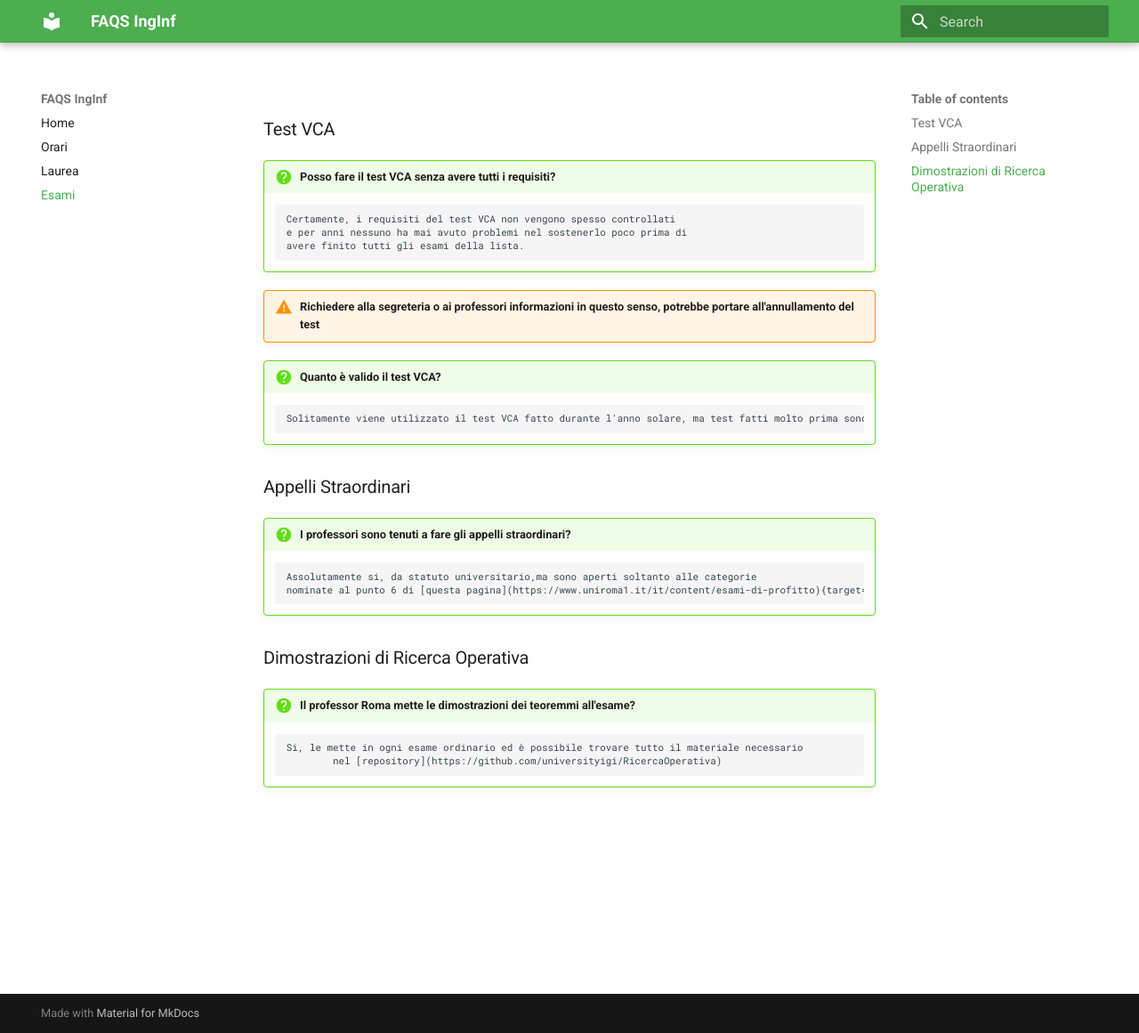
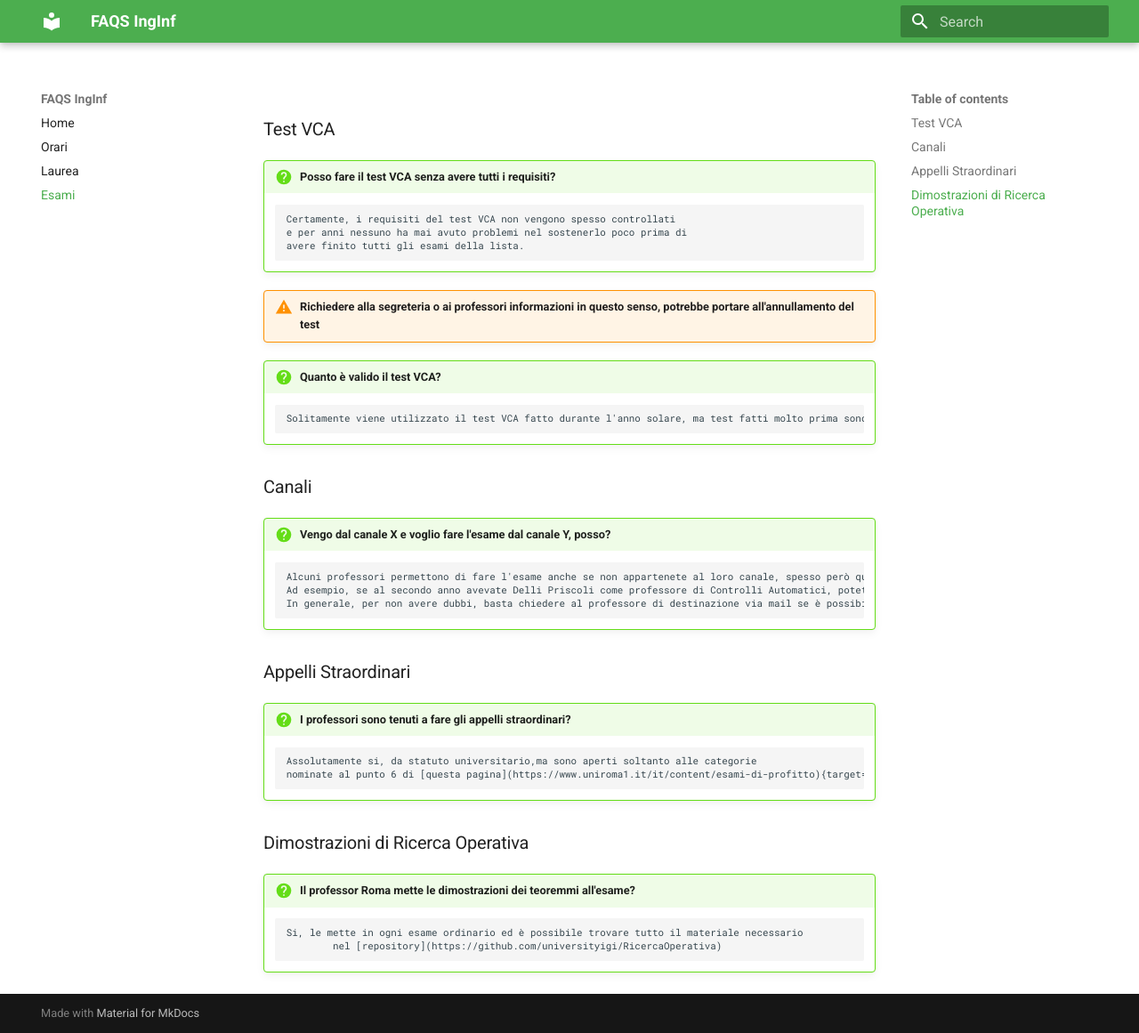
Before and after one commit to universityigi/faqs, an MkDocs documentation site: the page built from docs/esami.md, in a window 1280 px wide and 1161 px high. Shown: the whole window at 89% size. Built offline with MkDocs 1.6.1 and Material for MkDocs 9.7.7, drawn with Linux system fonts in a browser that asks for light colours.

Commit message:
switch canali

```diff
--- a/docs/esami.md
+++ b/docs/esami.md
@@ -19,6 +19,14 @@
 
 		Solitamente viene utilizzato il test VCA fatto durante l'anno solare, ma test fatti molto prima sono stati accettati in passato
 
+### Canali
+
+!!! question "Vengo dal canale X e voglio fare l'esame dal canale Y, posso?"
+
+		Alcuni professori permettono di fare l'esame anche se non appartenete al loro canale, spesso però questo dipende dall'anno in cui avete iniziato.
+	 	Ad esempio, se al secondo anno avevate Delli Priscoli come professore di Controlli Automatici, potete fare l'esame con lui negli anni successivi, ve lo consente.
+		In generale, per non avere dubbi, basta chiedere al professore di destinazione via mail se è possibile fare l'esame con lui
+
 ### Appelli Straordinari
 
 !!! question "I professori sono tenuti a fare gli appelli straordinari?"
```
